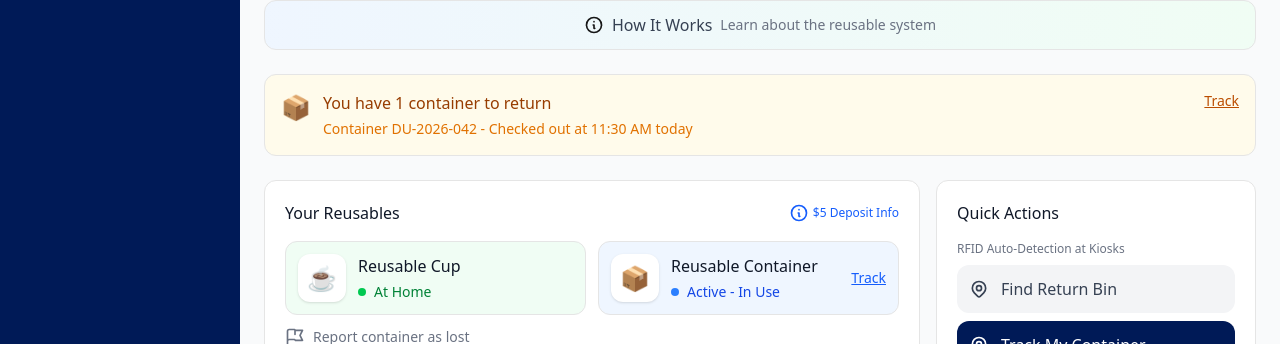
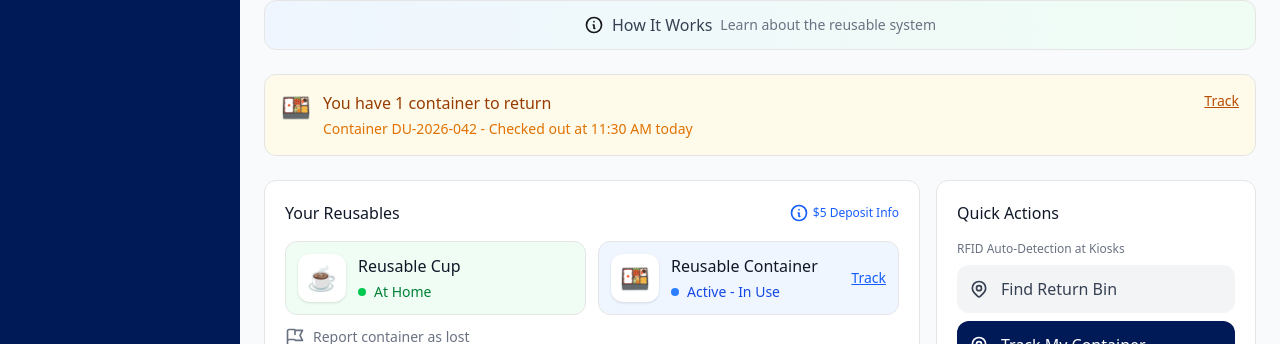
Before and after one commit to jaydip12357/duke360, a Next.js app: page / in a window 1280 px wide. Shown: the part 229-573 px from the top of the page. Built offline with nearby package versions, Linux system fonts and the light colour scheme.

Commit message:
fix: Change container emoji to bento box 🍱
https://claude.ai/code/session_01MQfNgkmz1Dte2qHD4CDhDg

```diff
--- a/app/page.tsx
+++ b/app/page.tsx
@@ -341,7 +341,7 @@ export default function DukeReuseApp() {
       {currentContainer && currentContainer.status === 'active' && (
         <div className="bg-amber-50 border border-amber-200 rounded-xl p-4">
           <div className="flex items-start gap-3">
-            <span className="text-2xl">📦</span>
+            <span className="text-2xl">🍱</span>
             <div className="flex-1">
               <p className="font-medium text-amber-800">You have 1 container to return</p>
               <p className="text-sm text-amber-600 mt-1">Container {currentContainer.id} - Checked out at {currentContainer.checkoutTime}</p>
@@ -389,7 +389,7 @@ export default function DukeReuseApp() {
             {/* Container */}
             <div className={`flex items-center gap-3 p-3 rounded-lg border ${currentContainer ? getStatusInfo(currentContainer.status).bgColor : 'bg-gray-50'} border-opacity-50`}>
               <div className="w-12 h-12 bg-white rounded-lg flex items-center justify-center shadow-sm">
-                <span className="text-2xl">📦</span>
+                <span className="text-2xl">🍱</span>
               </div>
               <div className="flex-1">
                 <p className="font-medium text-gray-900">Reusable Container</p>
@@ -501,7 +501,7 @@ export default function DukeReuseApp() {
         <h2 className="font-medium text-gray-900 mb-3">This Semester</h2>
         <div className="grid grid-cols-4 gap-4">
           {[
-            { label: 'Reusable Containers', value: userData.stats.containersUsed, icon: '📦' },
+            { label: 'Reusable Containers', value: userData.stats.containersUsed, icon: '🍱' },
             { label: 'Reusable Cups', value: userData.stats.cupsUsed, icon: '☕' },
             { label: 'CO₂ Saved', value: `${userData.stats.co2Prevented}kg`, icon: '🌱' },
             { label: 'Points', value: userData.stats.points, icon: '⭐' },
@@ -1091,7 +1091,7 @@ export default function DukeReuseApp() {
             {/* Container Visual */}
             <div className="text-center mb-6">
               <div className="w-24 h-24 mx-auto bg-blue-50 rounded-2xl flex items-center justify-center mb-3">
-                <span className="text-5xl">📦</span>
+                <span className="text-5xl">🍱</span>
               </div>
               <p className="font-medium text-gray-900">{currentContainer.id}</p>
               <div className="flex items-center justify-center gap-2 mt-1">
@@ -1497,7 +1497,7 @@ export default function DukeReuseApp() {
             {/* Container Preview */}
             <div className="text-center mb-6">
               <div className="w-32 h-32 mx-auto bg-gradient-to-br from-blue-50 to-indigo-100 rounded-2xl flex items-center justify-center mb-3 border-4 border-blue-200 relative">
-                <span className="text-6xl">📦</span>
+                <span className="text-6xl">🍱</span>
                 <div className="absolute -bottom-2 -right-2 w-8 h-8 bg-blue-500 rounded-full flex items-center justify-center text-white text-sm font-bold">
                   J
                 </div>
```
